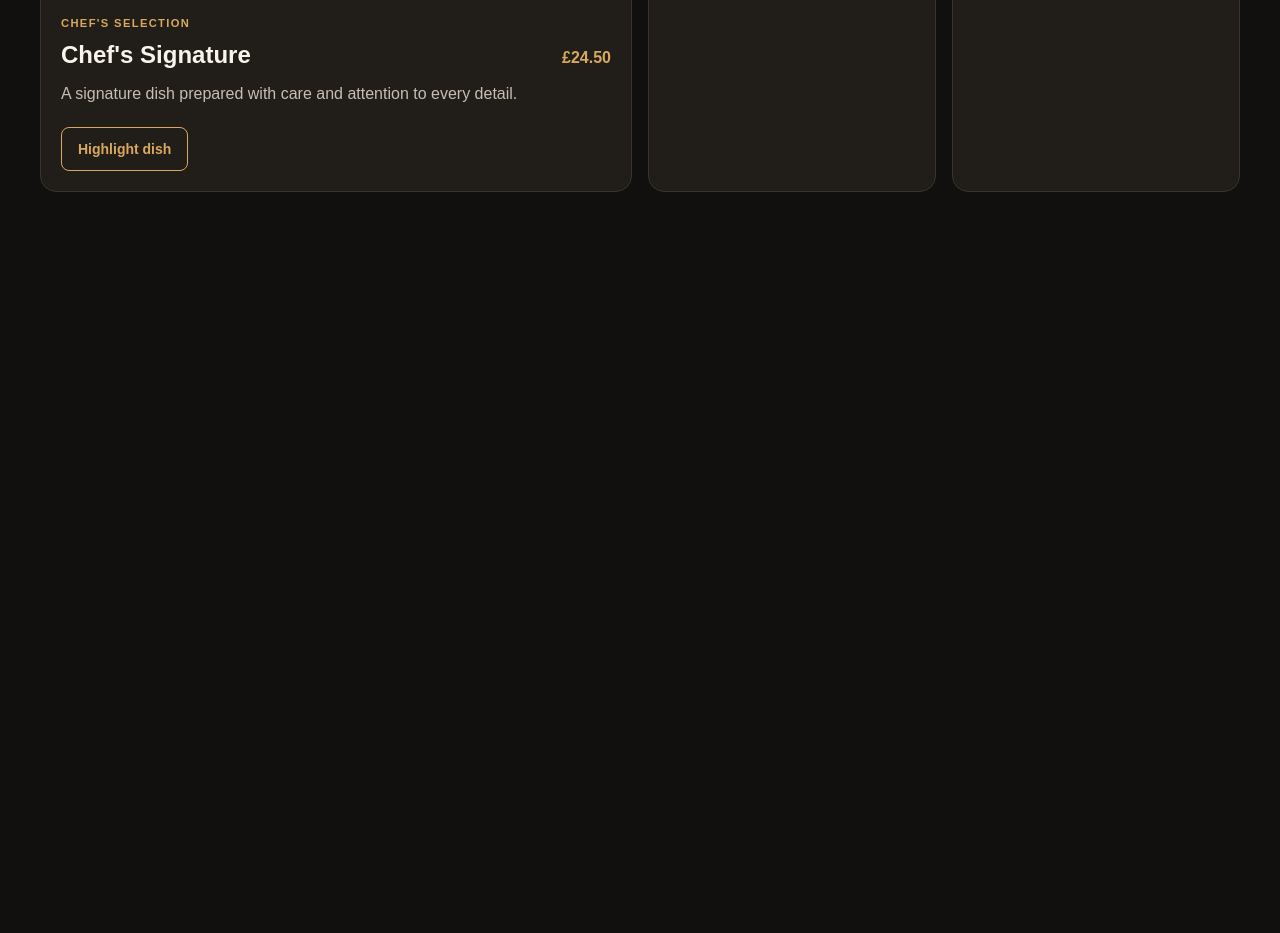
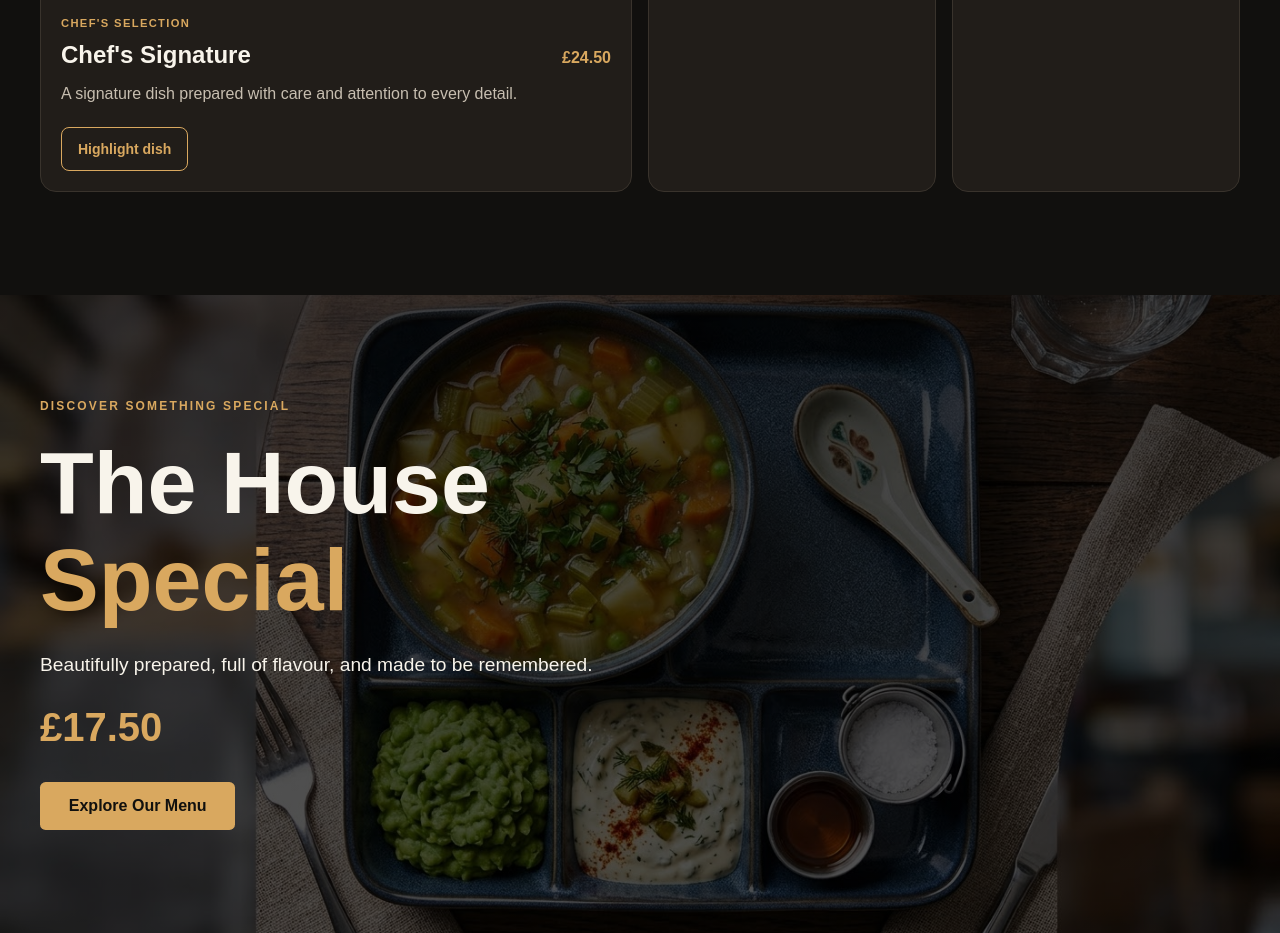
Before and after one commit to BlockJakub/rest-and-eat, a plain HTML site: page index.html in a window 1280 px wide. Shown: the part 1546-2479 px from the top of the page. Before the commit the page ends 1841 px from the top, so only its background shows below. Drawn offline with Linux system fonts and the light colour scheme.

Commit message:
Featured Dish Promotion

```diff
--- a/css/style.css
+++ b/css/style.css
@@ -445,3 +445,130 @@ button {
     transform: none;
   }
 }
+
+
+
+/* ========================================
+   Phase 4A - Featured Dish Promotion
+======================================== */
+
+.feature {
+  position: relative;
+  isolation: isolate;
+  display: grid;
+  align-items: center;
+
+  min-height: clamp(28rem, 75svh, 46rem);
+  padding: clamp(4rem, 8vw, 7rem) 1.25rem;
+
+  overflow: hidden;
+  background-color: var(--color-bg);
+  color: var(--color-text);
+}
+
+/* Decorative photographic background */
+.feature__background {
+  position: absolute;
+  z-index: -1;
+  inset: 0;
+
+  background-image:
+    linear-gradient(
+      rgba(0, 0, 0, 0.73),
+      rgba(0, 0, 0, 0.68)
+    ),
+    url("../img/jidlo2.jpg");
+
+  background-position: center;
+  background-size: cover;
+  background-repeat: no-repeat;
+}
+
+/* Content container */
+.feature__container {
+  width: min(100%, 1200px);
+  margin-inline: auto;
+}
+
+.feature__content {
+  width: min(100%, 620px);
+  margin-inline: auto;
+  text-align: center;
+}
+
+.feature__eyebrow {
+  margin: 0;
+  color: var(--color-accent);
+
+  font-size: 0.75rem;
+  font-weight: 700;
+  letter-spacing: 0.18em;
+  line-height: 1.5;
+}
+
+.feature__title {
+  margin: 1.25rem 0;
+  font-size: clamp(2.5rem, 8vw, 5.5rem);
+  line-height: 1.1;
+}
+
+.feature__title-accent {
+  display: block;
+  color: var(--color-accent);
+}
+
+.feature__description {
+  max-width: 38rem;
+  margin-inline: auto;
+
+  color: var(--color-text);
+  font-size: clamp(1rem, 2vw, 1.2rem);
+  line-height: 1.7;
+}
+
+.feature__price {
+  margin: 1.5rem 0 0;
+  color: var(--color-accent);
+
+  font-size: clamp(1.75rem, 4vw, 2.5rem);
+  font-weight: 700;
+}
+
+/* Promotion CTA */
+.feature__cta {
+  display: inline-flex;
+  align-items: center;
+  justify-content: center;
+
+  min-height: 48px;
+  margin-top: 2rem;
+  padding: 0.9rem 1.8rem;
+
+  background: var(--color-accent);
+  color: var(--color-bg);
+
+  font-weight: 700;
+  text-decoration: none;
+  border-radius: 0.35rem;
+}
+
+.feature__cta:focus-visible {
+  outline: 3px solid var(--color-text);
+  outline-offset: 4px;
+}
+
+/* Wider screens */
+@media (min-width: 768px) {
+  .feature__content {
+    margin-inline: 0;
+    text-align: left;
+  }
+
+  .feature__description {
+    margin-inline: 0;
+  }
+
+  .feature__background {
+    background-position: center 55%;
+  }
+}
--- a/index.html
+++ b/index.html
@@ -198,6 +198,53 @@
   </div>
 </section>
 
+
+
+<!-- Featured Dish Promotion -->
+<section
+  class="feature"
+  id="featured-dish"
+  aria-labelledby="featured-dish-title"
+>
+  <!-- Decorative background image -->
+  <div
+    class="feature__background"
+    aria-hidden="true"
+  ></div>
+
+  <div class="feature__container">
+    <div class="feature__content">
+      <p class="feature__eyebrow">
+        DISCOVER SOMETHING SPECIAL
+      </p>
+
+      <h2
+        class="feature__title"
+        id="featured-dish-title"
+      >
+        The House
+        <span class="feature__title-accent">
+          Special
+        </span>
+      </h2>
+
+      <p class="feature__description">
+        Beautifully prepared, full of flavour,
+        and made to be remembered.
+      </p>
+
+      <p class="feature__price">
+        £17.50
+      </p>
+
+      <a class="feature__cta" href="#menu">
+        Explore Our Menu
+      </a>
+    </div>
+  </div>
+</section>
+
+
   </main>
 </body>
 </html>
```
